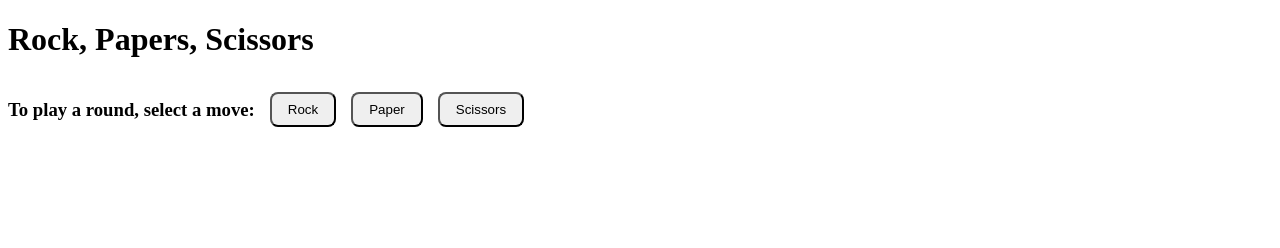
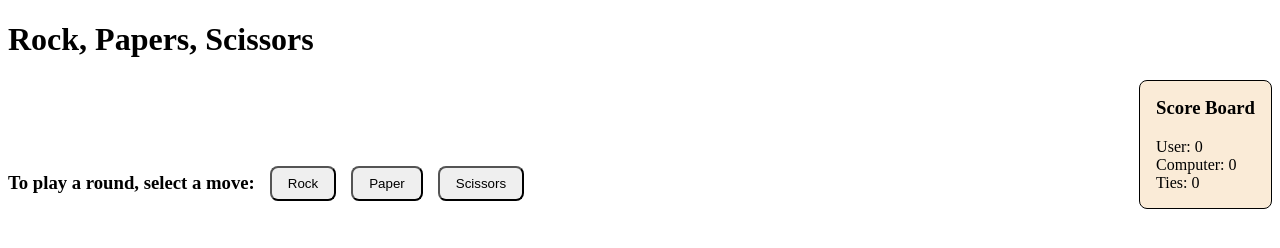
Before and after one commit to TomasMerino77/Rock-Paper-Scissors, a plain HTML site: page index.html in a window 1280 px wide. Drawn offline with Linux system fonts and the light colour scheme.

Commit message:
Implements scoreboard

```diff
--- a/index.html
+++ b/index.html
@@ -10,13 +10,20 @@
 <body>
     <h1>Rock, Papers, Scissors</h1>
 
-    <div id="choicesContainer">
-        <h3>To play a round, select a move:</h3>
-        <button id="rock">Rock</button>
-        <button id="paper">Paper</button>
-        <button id="scissors">Scissors</button>
+    <div id="container">
+        <div id="choicesContainer">
+            <h3>To play a round, select a move:</h3>
+            <button id="rock">Rock</button>
+            <button id="paper">Paper</button>
+            <button id="scissors">Scissors</button>
+        </div>
+        <div id="scoreBoard">
+            <h3>Score Board</h3>
+            <div>User: <span id="userSCR"></span></div>
+            <div>Computer: <span id="computerSCR"></span></div>
+            <div>Ties: <span id="tieSCR"></span></div>
+        </div>
     </div>
-
 
 </body>
 </html>
--- a/script.js
+++ b/script.js
@@ -3,6 +3,12 @@ let userScore = 0;
 let computerScore = 0;
 let tieScore = 0;
 
+let userSCR = document.querySelector("#userSCR")
+userSCR.innerHTML = userScore;
+let computerSCR = document.querySelector("#computerSCR");
+computerSCR.innerHTML = computerScore;
+let tieSCR = document.querySelector("#tieSCR");
+tieSCR.innerHTML = tieScore;
 
 // function playGame(){
 //     console.clear();
@@ -64,18 +70,18 @@ function playRound(userChoice){
         computerChoice === "Scissors" && userChoice === "Paper"
     ) {
         computerScore++;
-        console.log("Computer wins");
+        computerSCR.innerHTML = computerScore;
+        // console.log("Computer wins");
     }
     else if (computerChoice === userChoice) {
         tieScore++;
-        console.log("Tie");
-    }
-    else if (userChoice === "Incorrect value"){
-        console.log("Invalid round");
+        tieSCR.innerHTML = tieScore;
+        // console.log("Tie");
     }
     else {
         userScore++;
-        console.log("User Wins");
+        userSCR.innerHTML = userScore;
+        // console.log("User Wins");
     }
 
 
@@ -89,6 +95,5 @@ function parsePlay(choice){
                     return "Paper";
                 case 2:
                     return "Scissors";
-                default: return "Incorrect value";
             }
 }
--- a/styles.css
+++ b/styles.css
@@ -1,3 +1,10 @@
+#container {
+    display: flex;
+    justify-content: space-between;
+    align-items:last baseline;
+}
+
+
 #choicesContainer {
     display: flex;
     gap: 15px;
@@ -13,3 +20,14 @@ button {
 button:hover {
     background-color: orange;
 }
+
+#scoreBoard {
+    background-color: antiquewhite;
+    border: 1px solid black;
+    border-radius: 8px;
+    padding: 16px;
+}
+
+#scoreBoard h3 {
+    margin-top: 0;
+}
```
